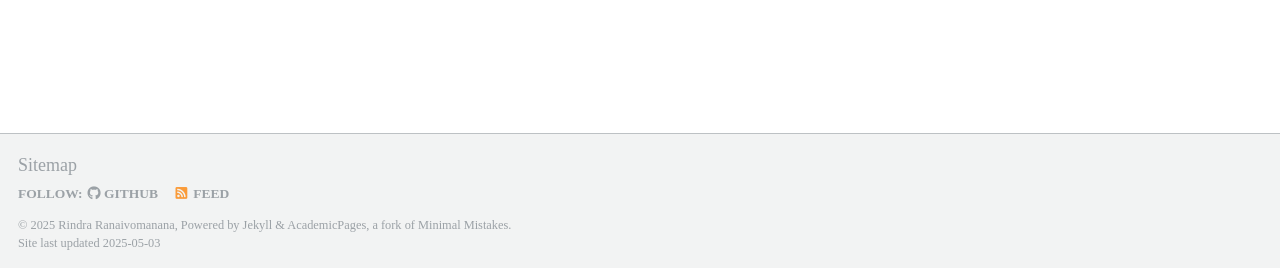
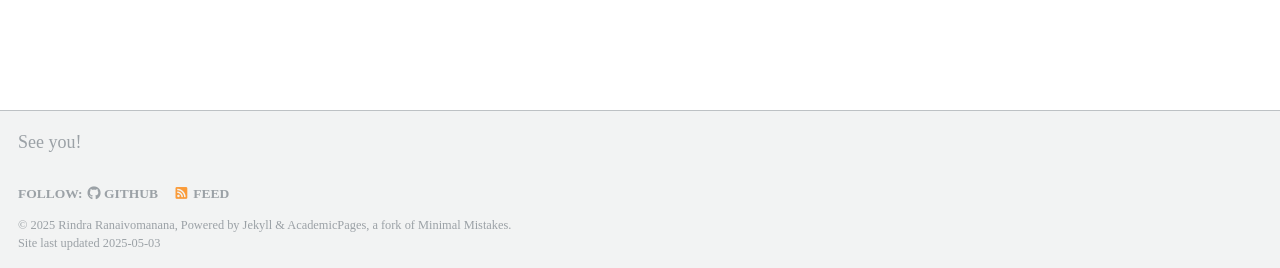
Before and after one commit to rindrafanomezana/rindrafanomezana.github.io, a Jekyll site: the page built from _pages/talkmap.html, in a window 1280 px wide and 1317 px high. Shown: the part 1046-1314 px from the top of the window. Built offline with Jekyll 4.4.1, drawn with Linux system fonts in a browser that asks for light colours; nearby versions of some CDN libraries.

Commit message:
Update custom.html

```diff
--- a/_includes/footer/custom.html
+++ b/_includes/footer/custom.html
@@ -1,3 +1,4 @@
 <!-- start custom footer snippets -->
-<a href="/sitemap/">Sitemap</a>
+<!-- <a href="/sitemap/">Sitemap</a> -->
+<p> See you! </p>
 <!-- end custom footer snippets -->
```
